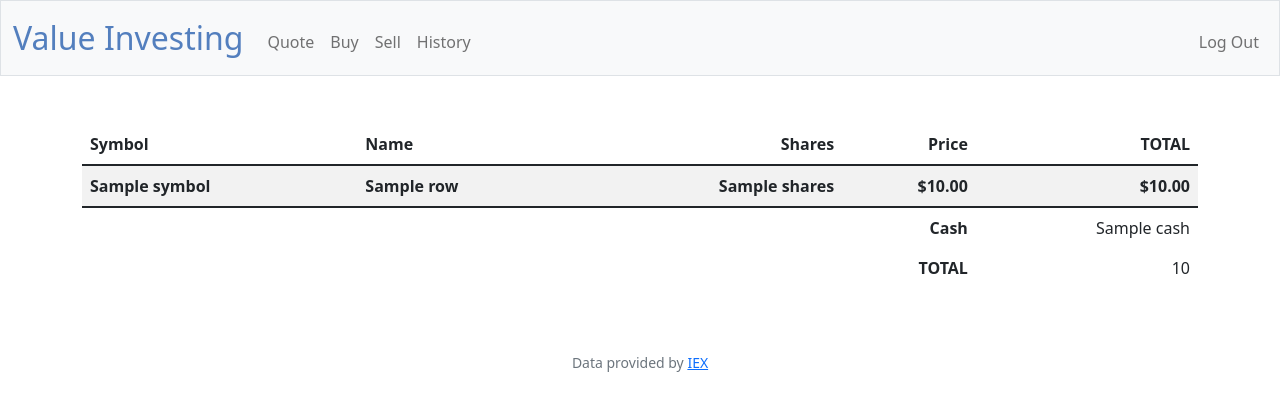
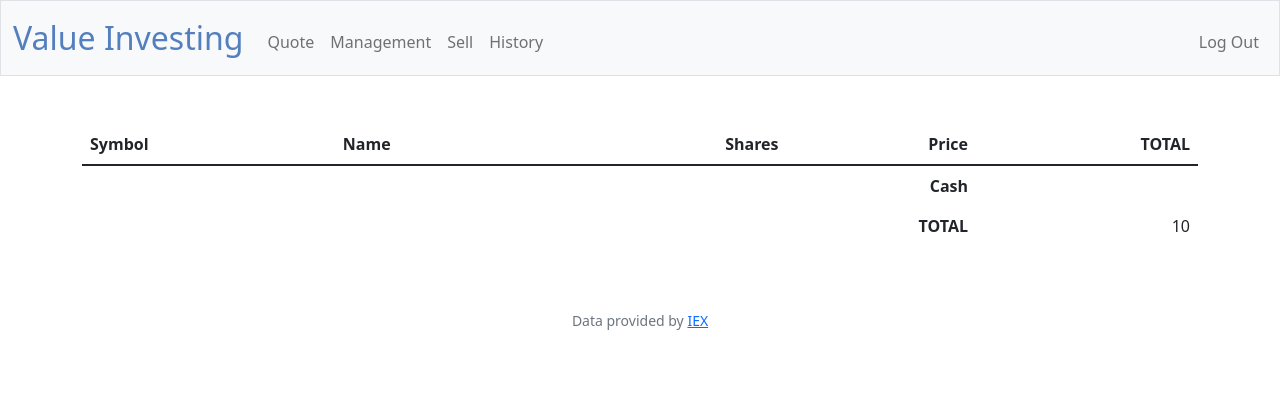
Before and after one commit to erwsmith/value_investing, a Flask app: template templates/index.html in a window 1280 px wide. Shown: the top 411 px of the page. Run offline with Flask 2, Linux system fonts and the light colour scheme; a user stored in the database is signed in; tables that the repository leaves empty hold one stand-in row (values such as "Sample post"); the template is opened without the code that fills it: most values are stand-ins (such as "Sample title", 1, 10 or a date in 2020); some libraries are stand-ins or nearby versions.

Commit message:
restructuring finance website, adding 'management' page

```diff
--- a/app.py
+++ b/app.py
@@ -1,5 +1,4 @@
 import os
-
 from cs50 import SQL
 from flask import Flask, flash, redirect, render_template, request, session
 from flask_session import Session
@@ -66,83 +65,16 @@ def after_request(response):
 @app.route("/")
 @login_required
 def index():
-    """Show portfolio of stocks"""
-    # get users current cash value from db
-    cash = db.execute("SELECT cash FROM users WHERE id = ?", session["user_id"])[0]["cash"]
-    value_of_stocks = db.execute("SELECT SUM(value) FROM holdings WHERE owner_id = ?", session["user_id"])[0]['SUM(value)']
-    # get list of all holdings
-    rows = db.execute("SELECT * FROM holdings where owner_id = ?", session["user_id"])
-    if len(rows) > 0:
-        # get new total value of stocks + cash from db
-        total = cash + value_of_stocks
-        # render portfolio table
-        return render_template("index.html", cash=usd(cash), total=usd(total), rows=rows)
-    else:
-        return render_template("index.html", cash=usd(cash), total=usd(cash))
+    """Show project readme"""
+    return render_template("index.html")
 
 
-# Buy function
-@app.route("/buy", methods=["GET", "POST"])
+# Management function
+@app.route("/management", methods=["GET", "POST"])
 @login_required
-def buy():
-    """Buy shares of stock"""
+def management():
     if request.method == "GET":
-        return render_template("buy.html")
-
-    if request.method == "POST":
-        shares = request.form.get("shares")
-
-        if not shares.isdigit():
-            return apology("Not a valid number of shares", 400)
-        elif int(shares) < 0:
-            return apology("Not a valid number of shares", 400)
-
-        # get stock quote information
-        elif lookup(request.form.get("symbol")):
-            stock_quote = lookup(request.form.get("symbol"))
-            name = stock_quote["name"]
-            symbol = stock_quote["symbol"]
-            price = float(stock_quote["price"])
-            shares = float(shares)
-            ext_cost = float(shares * price)
-            cash = db.execute("SELECT cash FROM users WHERE id = ?", session["user_id"])[0]["cash"]
-
-            # check if user can afford stocks
-            if ext_cost > cash:
-                return apology("Insufficient funds")
-            else:
-                # successful purchase, update db: subtract ext_cost from cash
-                cash -= ext_cost
-                db.execute("UPDATE users SET cash = ? WHERE id = ?", cash, session["user_id"])
-
-                # add to existing holding in holdings table
-                if db.execute("SELECT symbol FROM holdings WHERE owner_id = ? AND symbol = ?", session["user_id"], symbol):
-                    # increase number of shares held and update value in db
-                    shares_owned = shares + db.execute("SELECT shares FROM holdings WHERE owner_id = ? AND symbol = ?",
-                                                       session["user_id"], symbol)[0]["shares"]
-                    owned_shares_value = ext_cost + db.execute("SELECT value FROM holdings WHERE owner_id = ? AND symbol = ?",
-                                                               session["user_id"], symbol)[0]["value"]
-                    # get new total value of stocks + cash from db
-                    db.execute("UPDATE holdings SET shares = ?, value = ? WHERE owner_id = ? AND symbol = ?",
-                               shares_owned, owned_shares_value, session["user_id"], symbol)
-                    value_of_stocks = db.execute("SELECT SUM(value) FROM holdings WHERE owner_id = ?",
-                                                 session["user_id"])[0]['SUM(value)']
-                    total = cash + value_of_stocks
-                else:
-                    # add new holding row to holdings table
-                    db.execute("INSERT INTO holdings (symbol, cost, shares, value, owner_id, name) VALUES (?, ?, ?, ?, ?, ?)",
-                               symbol, price, shares, ext_cost, session["user_id"], name)
-                    value_of_stocks = db.execute("SELECT SUM(value) FROM holdings WHERE owner_id = ?",
-                                                 session["user_id"])[0]['SUM(value)']
-                    total = cash + value_of_stocks
-
-                rows = db.execute("SELECT * FROM holdings where owner_id = ?", session["user_id"])
-                # flash message when rendering index/portfolio page
-                flash(f"You have successfully purchased {int(shares)} shares of {name} for {usd(ext_cost)}!")
-                # redirect user to index/portfolio page
-                return render_template("index.html", cash=usd(cash), total=usd(total), rows=rows)
-        else:
-            return apology("Not a valid symbol", 400)
+        return render_template("management.html")
 
 
 @app.route("/history")
--- a/templates/index.html
+++ b/templates/index.html
@@ -1,7 +1,7 @@
 {% extends "layout.html" %}
 
 {% block title %}
-    Portfolio
+    home
 {% endblock %}
 
 {% block main %}
@@ -18,7 +18,7 @@
         </thead>
 
        <tbody>
-            {% for row in rows %}
+            <!-- {% for row in rows %}
                 <tr>
                     <th class="text-start">{{ row.symbol }}</th>
                     <th class="text-start">{{ row.name }}</th>
@@ -26,13 +26,13 @@
                     <th class="text-end">{{ row.cost | usd }}</th>
                     <th class="text-end">{{ row.value | usd }}</th>
                 </tr>
-            {% endfor %}
+            {% endfor %} -->
         </tbody>
 
         <tfoot>
             <tr>
                 <td class="border-0 fw-bold text-end" colspan="4">Cash</td>
-                <td class="border-0 text-end">{{ cash }}</td>
+                <!-- <td class="border-0 text-end">{{ cash }}</td> -->
             </tr>
             <tr>
                 <td class="border-0 fw-bold text-end" colspan="4">TOTAL</td>
--- a/templates/layout.html
+++ b/templates/layout.html
@@ -32,7 +32,7 @@
                     {% if session["user_id"] %}
                         <ul class="navbar-nav me-auto mt-2">
                             <li class="nav-item"><a class="nav-link" href="/quote">Quote</a></li>
-                            <li class="nav-item"><a class="nav-link" href="/buy">Buy</a></li>
+                            <li class="nav-item"><a class="nav-link" href="/management">Management</a></li>
                             <li class="nav-item"><a class="nav-link" href="/sell">Sell</a></li>
                             <li class="nav-item"><a class="nav-link" href="/history">History</a></li>
                         </ul>
--- a/templates/quote.html
+++ b/templates/quote.html
@@ -1,7 +1,7 @@
 {% extends "layout.html" %}
 
 {% block title %}
-    Quote
+    quote
 {% endblock %}
 
 {% block main %}
```
Also changed, not shown: management.py (+6 -4 lines), templates/buy.html (deleted, +0 -19 lines), templates/management.html (added, +11 -0 lines), README.md, 1 other file.
